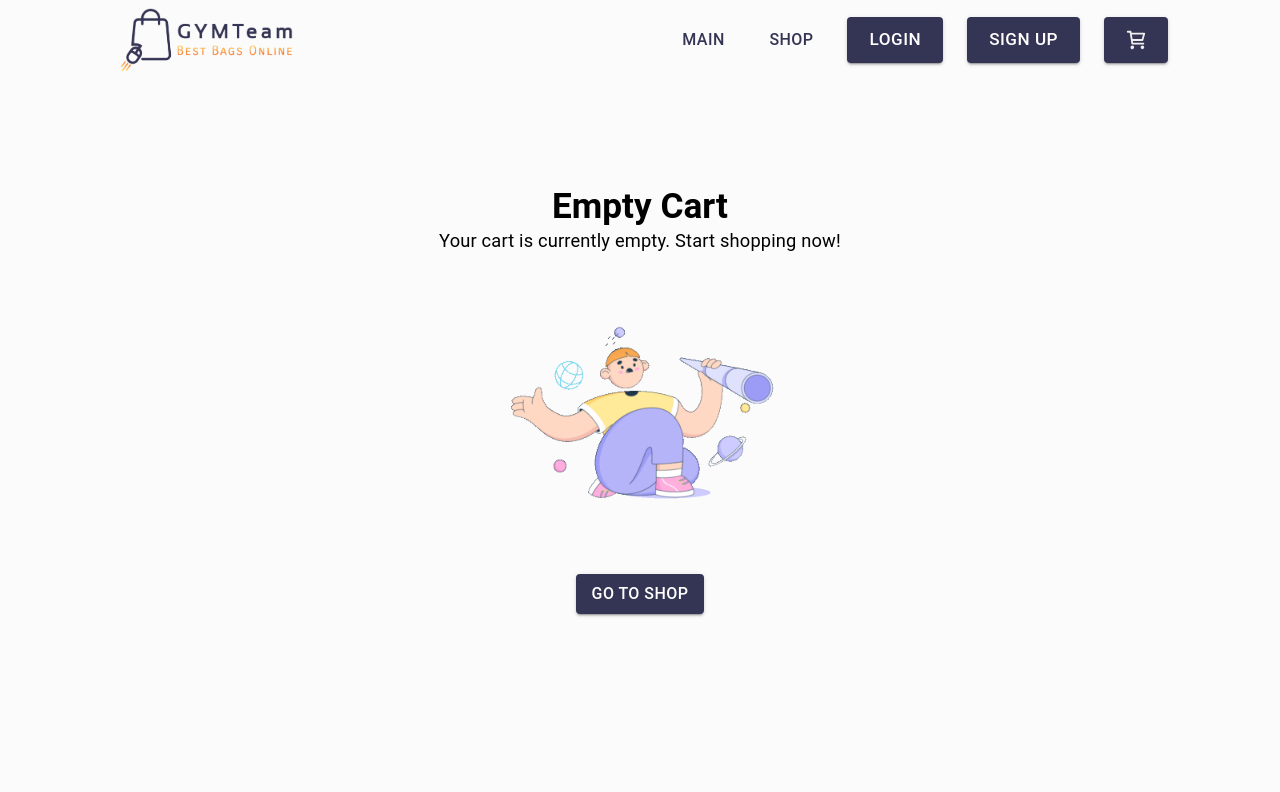
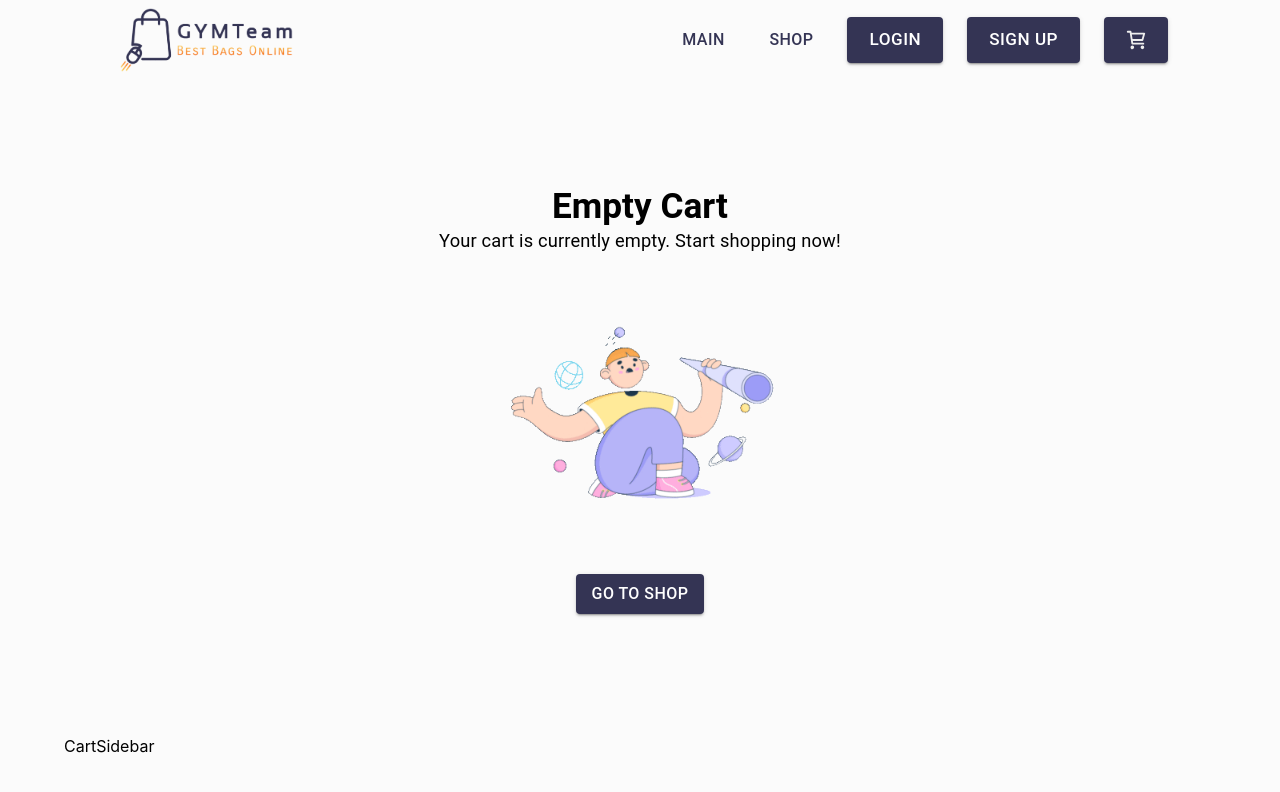
Before and after one commit to JYMTeam/eCommerce-Application, a React (Create React App) app in the folder ecommerce-app/: page /cart in a window 1280 px wide. Shown: the top 792 px of the page. Built offline with nearby package versions, Linux system fonts and the light colour scheme; what @commercetools/sdk-client-v2 would draw is missing.

Commit message:
refactor: reorganize folder structure in cart (EC-140)

```diff
--- /dev/null
+++ b/ecommerce-app/src/components/Cart/Cart.tsx
@@ -0,0 +1,13 @@
+import React from "react";
+import { Box } from "@mui/material";
+import CartList from "./CartList/CartList";
+import { CartSidebar } from "./CartSidebar";
+
+export const Cart = () => {
+  return (
+    <Box>
+      <CartList />
+      <CartSidebar />
+    </Box>
+  );
+};
--- a/ecommerce-app/src/components/Cart/CartList/CartList.tsx
+++ b/ecommerce-app/src/components/Cart/CartList/CartList.tsx
@@ -1,7 +1,7 @@
 import React, { useEffect, useState } from "react";
 import { useAppDispatch, useAppSelector } from "../../../hooks/redux";
 import { Box, Divider, List } from "@mui/material";
-import CartListItem from "./CartListItem";
+import CartListItem from "./CartListItem/CartListItem";
 import { parseCartListItems } from "../../../utils/dataParsers";
 import { fetchGetCart } from "../../../store/actions/cartActions/cartActions";
 import { ClientResponse } from "@commercetools/sdk-client-v2";
--- a/ecommerce-app/src/components/Cart/CartList/CartListItem.tsx
+++ b/ecommerce-app/src/components/Cart/CartList/CartListItem/CartListItem.tsx
@@ -7,7 +7,7 @@ import {
   ListItemText,
   Typography,
 } from "@mui/material";
-import { IParsedCartItem } from "../../../types";
+import { IParsedCartItem } from "../../../../types";
 import { CartRemoveItemButton } from "./CartRemoveItemButton";
 
 interface ICartListItemProps {
--- a/ecommerce-app/src/components/Cart/CartList/CartRemoveItemButton.tsx
+++ b/ecommerce-app/src/components/Cart/CartList/CartListItem/CartRemoveItemButton.tsx
@@ -1,8 +1,8 @@
 import React from "react";
 import { IconButton, Tooltip } from "@mui/material";
 import RemoveIcon from "@mui/icons-material/Delete";
-import { useAppDispatch, useAppSelector } from "../../../hooks/redux";
-import { fetchCheckCartAndRemoveProduct } from "../../../store/actions/cartActions/cartRemoveActions";
+import { useAppDispatch, useAppSelector } from "../../../../hooks/redux";
+import { fetchCheckCartAndRemoveProduct } from "../../../../store/actions/cartActions/cartRemoveActions";
 
 interface ICartItemRemove {
   cartArrIndex: number;
--- /dev/null
+++ b/ecommerce-app/src/components/Cart/CartSidebar.tsx
@@ -0,0 +1,6 @@
+import { Box } from "@mui/material";
+import React from "react";
+
+export const CartSidebar = () => {
+  return <Box>CartSidebar</Box>;
+};
--- a/ecommerce-app/src/components/ProductDetails/ProductDetails.tsx
+++ b/ecommerce-app/src/components/ProductDetails/ProductDetails.tsx
@@ -6,7 +6,7 @@ import { parseProducts } from "../../utils/dataParsers";
 import { Grid, Typography, Chip } from "@mui/material";
 import { IParsedProduct } from "../../types";
 import { ProductCarousel } from "../ProductCarousel/ProductCarousel";
-import { CartProductButtons } from "../Cart/CartProductButtons/CartProductButtons";
+import { ProductCartButtons } from "../ProductCartButtons/ProductCartButtons";
 const MD_COLS = 6;
 const SM_COLS = 12;
 const GRID_SPACING = 2;
@@ -164,7 +164,7 @@ export default function ProductDetail() {
                 products.length !== 0 &&
                 productArrId !== null &&
                 productArrId !== -1 && (
-                  <CartProductButtons
+                  <ProductCartButtons
                     productArrId={productArrId}
                     sxProps={{ ml: BUTTON_ML, color: BUTTON_COLOR }}
                   />
--- a/ecommerce-app/src/components/ProductsList/ProductsList.tsx
+++ b/ecommerce-app/src/components/ProductsList/ProductsList.tsx
@@ -19,7 +19,7 @@ import Grid from "@mui/material/Unstable_Grid2";
 import { Link, useParams } from "react-router-dom";
 import { parseProducts } from "../../utils/dataParsers";
 import { SIDEBAR_WIDTH } from "../ProductsSidebar/ProductsSidebar";
-import { CartProductButtons } from "../Cart/CartProductButtons/CartProductButtons";
+import { ProductCartButtons } from "../ProductCartButtons/ProductCartButtons";
 import { DEFAULT_PRODUCTS_LIMIT } from "../../constants/constants";
 import { IParsedProduct } from "../../types";
 
@@ -164,7 +164,7 @@ export default function ProductsList() {
                 <CardActions>
                   {loading && <Skeleton width="147px" height="66px"></Skeleton>}
                   {!loading && parsedProducts.length !== 0 && (
-                    <CartProductButtons
+                    <ProductCartButtons
                       productArrId={index}
                       sxProps={{ color: BUTTON_COLOR }}
                     />
--- a/ecommerce-app/src/pages/CartPage.tsx
+++ b/ecommerce-app/src/pages/CartPage.tsx
@@ -1,11 +1,11 @@
 import React from "react";
 import { Box } from "@mui/material";
-import CartList from "../components/Cart/CartList/CartList";
+import { Cart } from "../components/Cart/Cart";
 
 export function CartPage() {
   return (
     <Box component={"main"}>
-      <CartList />
+      <Cart />
     </Box>
   );
 }
```
Also changed, not shown: ecommerce-app/src/components/ProductCartButtons/ProductCartButtons.tsx (renamed from ecommerce-app/src/components/Cart/CartProductButtons/CartProductButtons.tsx, +6 -6 lines).
